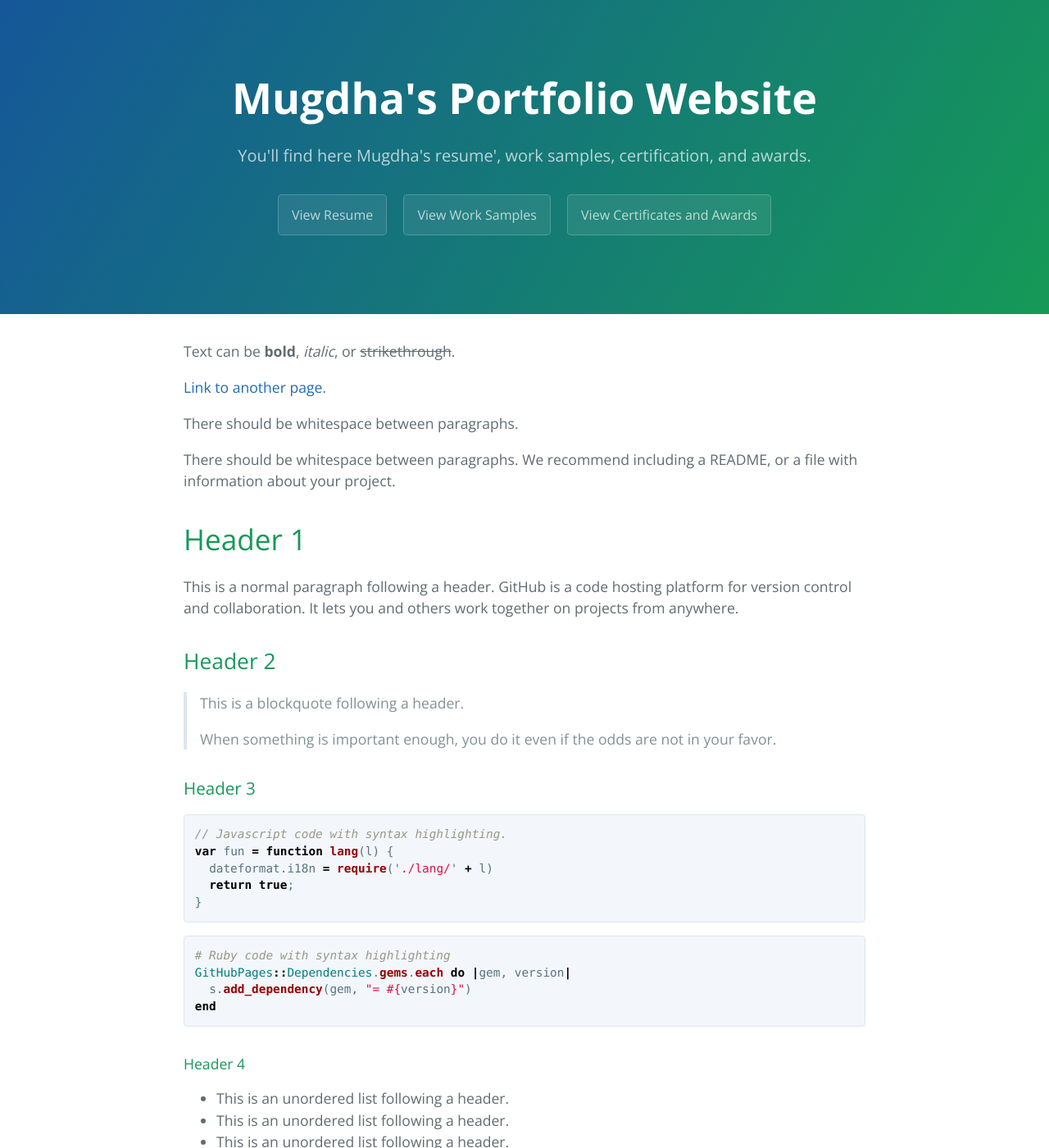
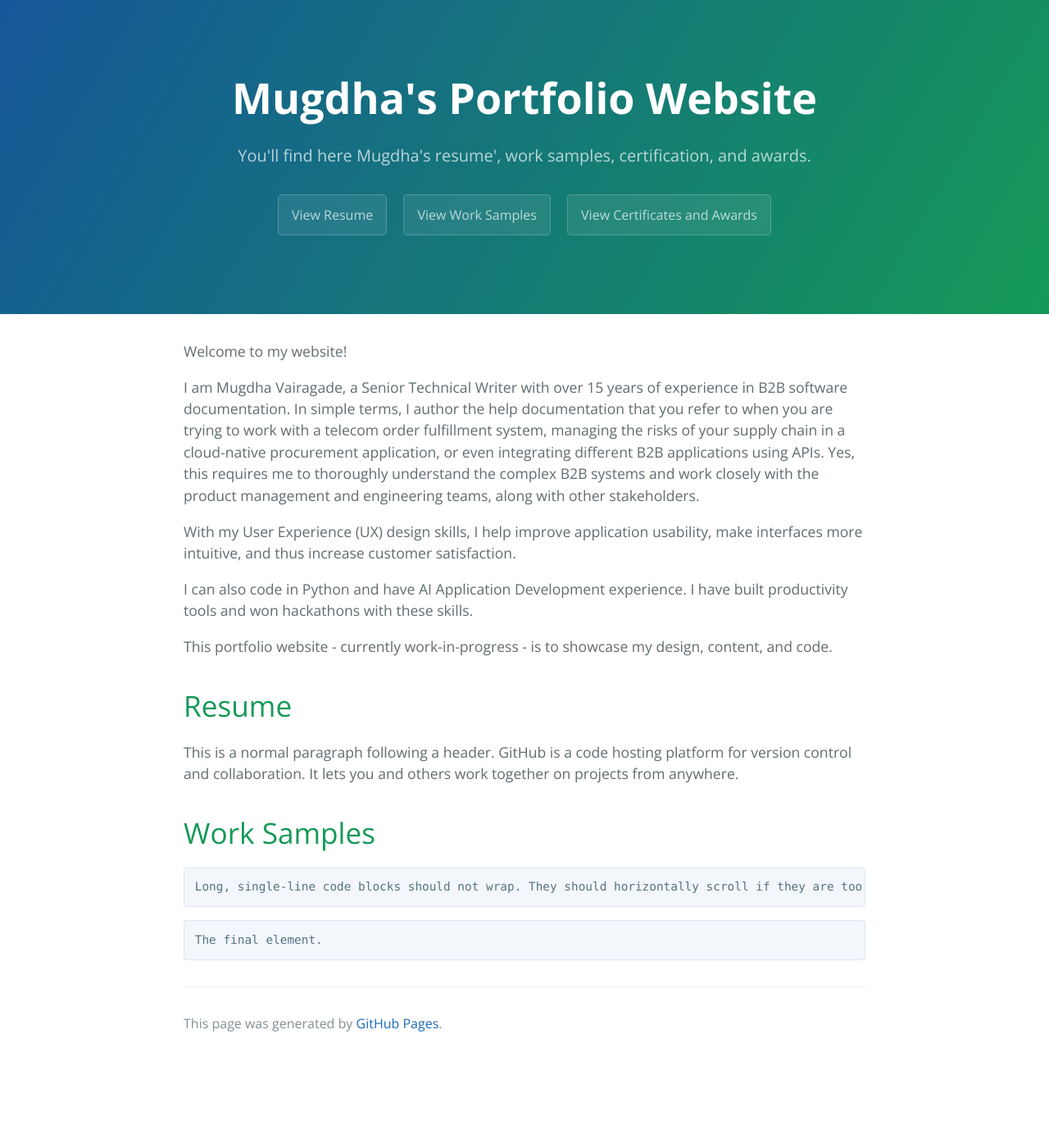
Before and after one commit to mugdhav/mugdhav.github.io, a Jekyll site: the page built from index.md, in a window 1280 px wide and 1400 px high. Shown: the whole window at 82% size. Built offline with Jekyll 4.4.1, drawn with Linux system fonts in a browser that asks for light colours; some of the changed text lies outside the part shown.

Commit message:
Update index.md
Added basic content

````diff
--- a/index.md
+++ b/index.md
@@ -2,19 +2,28 @@
 layout: default
 ---
 
-Text can be **bold**, _italic_, or ~~strikethrough~~.
+<!-- Text can be **bold**, _italic_, or ~~strikethrough~~.
 
-[Link to another page](./another-page.html).
+[Link to another page](./another-page.html).-->
 
-There should be whitespace between paragraphs.
+Welcome to my website!
 
-There should be whitespace between paragraphs. We recommend including a README, or a file with information about your project.
+I am Mugdha Vairagade, a Senior Technical Writer with over 15 years of experience in B2B software documentation. In simple terms, I author the help documentation that you refer to when you are trying to work with a telecom order fulfillment system, managing the risks of your supply chain in a cloud-native procurement application, or even integrating different B2B applications using APIs. Yes, this requires me to thoroughly understand the complex B2B systems and work closely with the product management and engineering teams, along with other stakeholders.
 
-# Header 1
+With my User Experience (UX) design skills, I help improve application usability, make interfaces more intuitive, and thus increase customer satisfaction.
+
+I can also code in Python and have AI Application Development experience. I have built productivity tools and won hackathons with these skills.
+
+This portfolio website - currently work-in-progress - is to showcase my design, content, and code.
+
+# Resume
 
 This is a normal paragraph following a header. GitHub is a code hosting platform for version control and collaboration. It lets you and others work together on projects from anywhere.
 
-## Header 2
+# Work Samples
+
+
+<!-- ## Header 2
 
 > This is a blockquote following a header.
 >
@@ -112,7 +121,7 @@ end
 <dd>Japan</dd>
 <dt>Color</dt>
 <dd>Green</dd>
-</dl>
+</dl> -->
 
 ```
 Long, single-line code blocks should not wrap. They should horizontally scroll if they are too long. This line should be long enough to demonstrate this.
````
